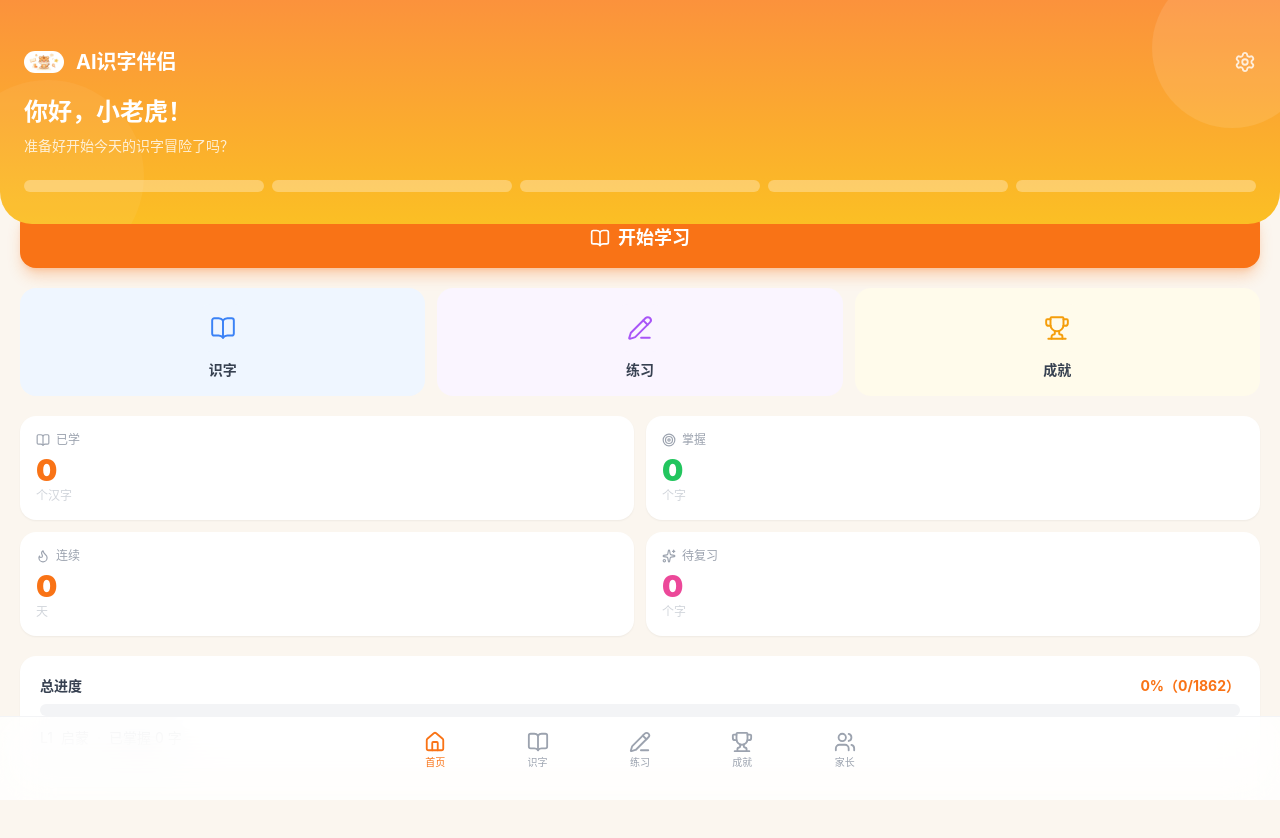
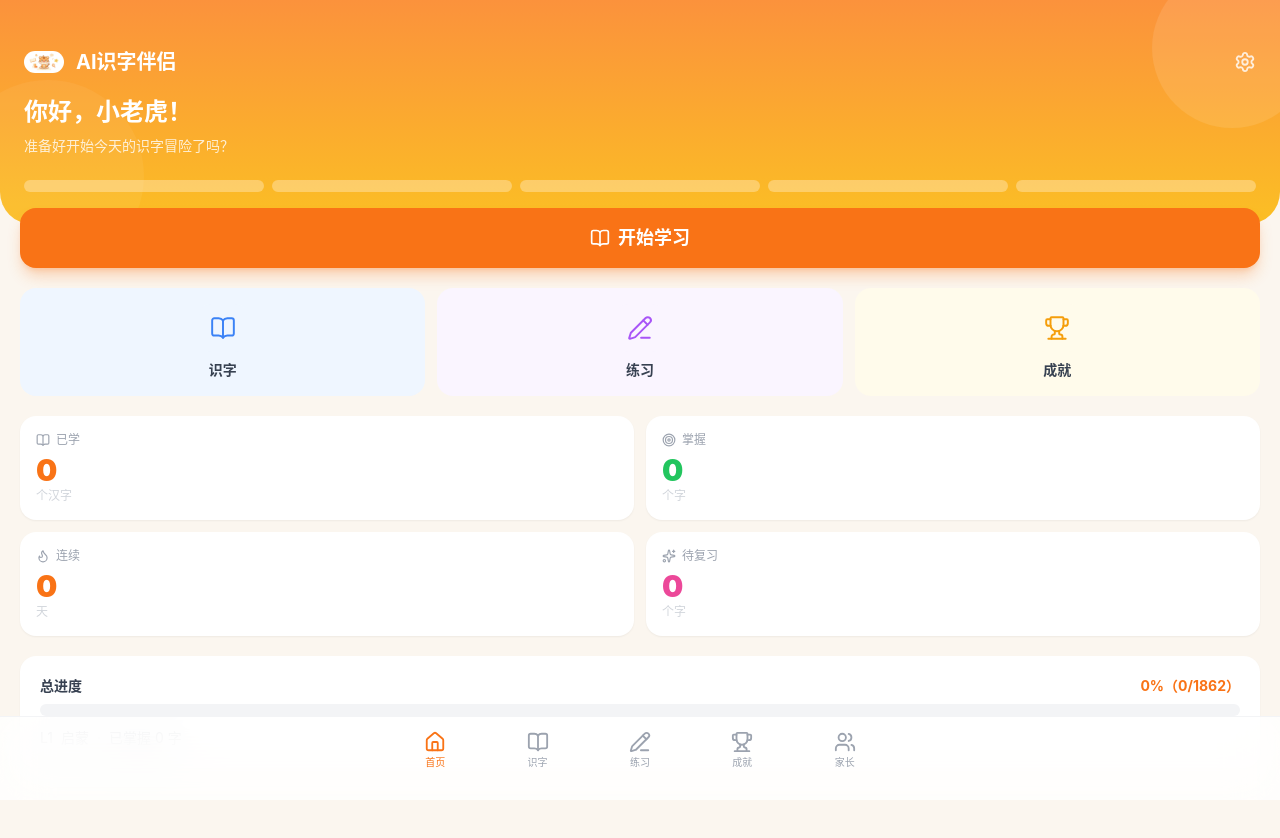
Before and after one commit to cc6110866/ai-literacy-v2, a Next.js app: page / in a window 1280 px wide. Shown: the top 838 px of the page. Built offline with nearby package versions, Linux system fonts and the light colour scheme.

Commit message:
fix: 修复首页 CTA 按钮被顶部 Banner 遮挡的问题

```diff
--- a/app/page.tsx
+++ b/app/page.tsx
@@ -81,7 +81,7 @@ export default function Home() {
         </div>
       </div>
 
-      <div className="px-5 -mt-4">
+      <div className="px-5 -mt-4 relative z-10">
         {/* CTA 按钮 */}
         <Link
           href={stats.dueReview > 0 ? '/review' : '/learn'}
```
